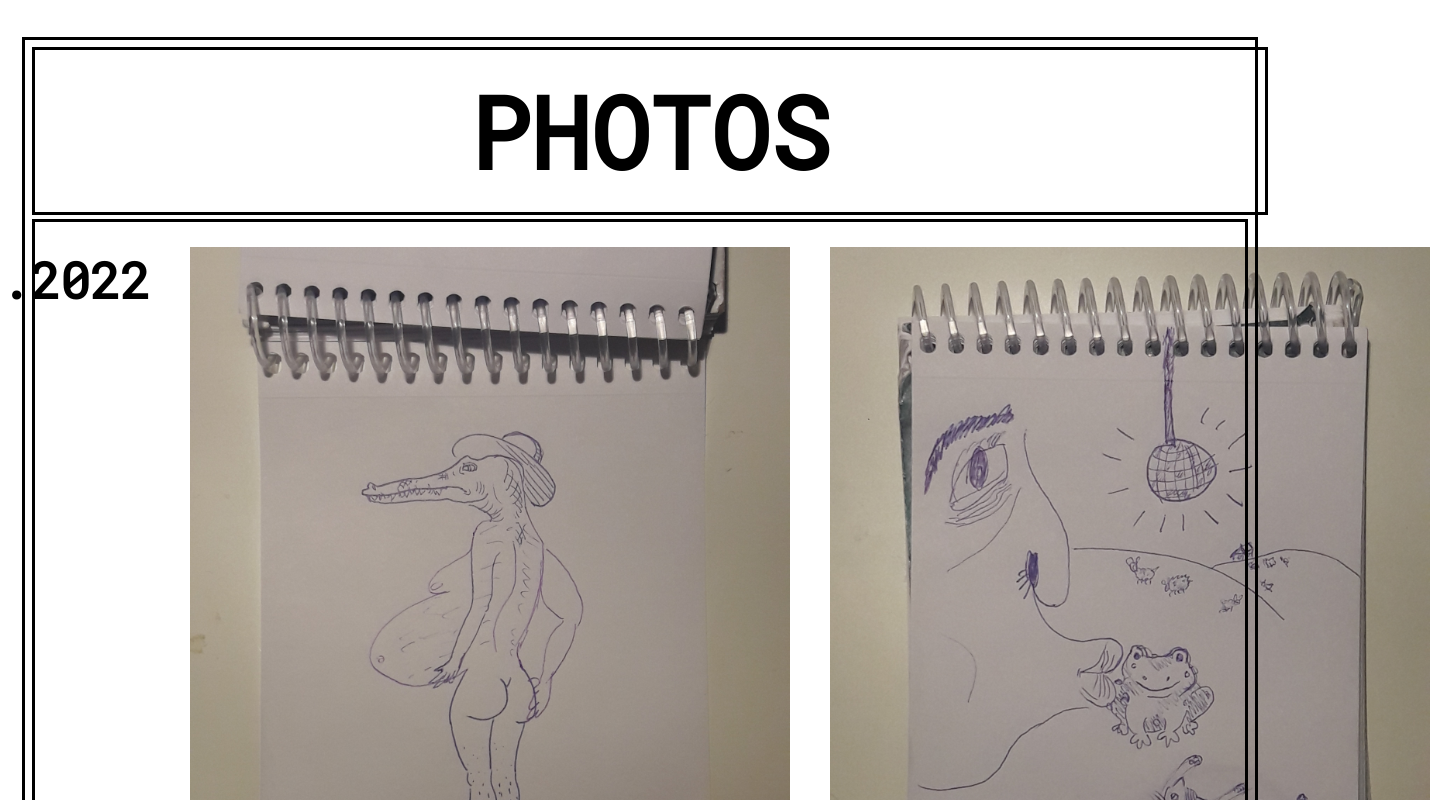
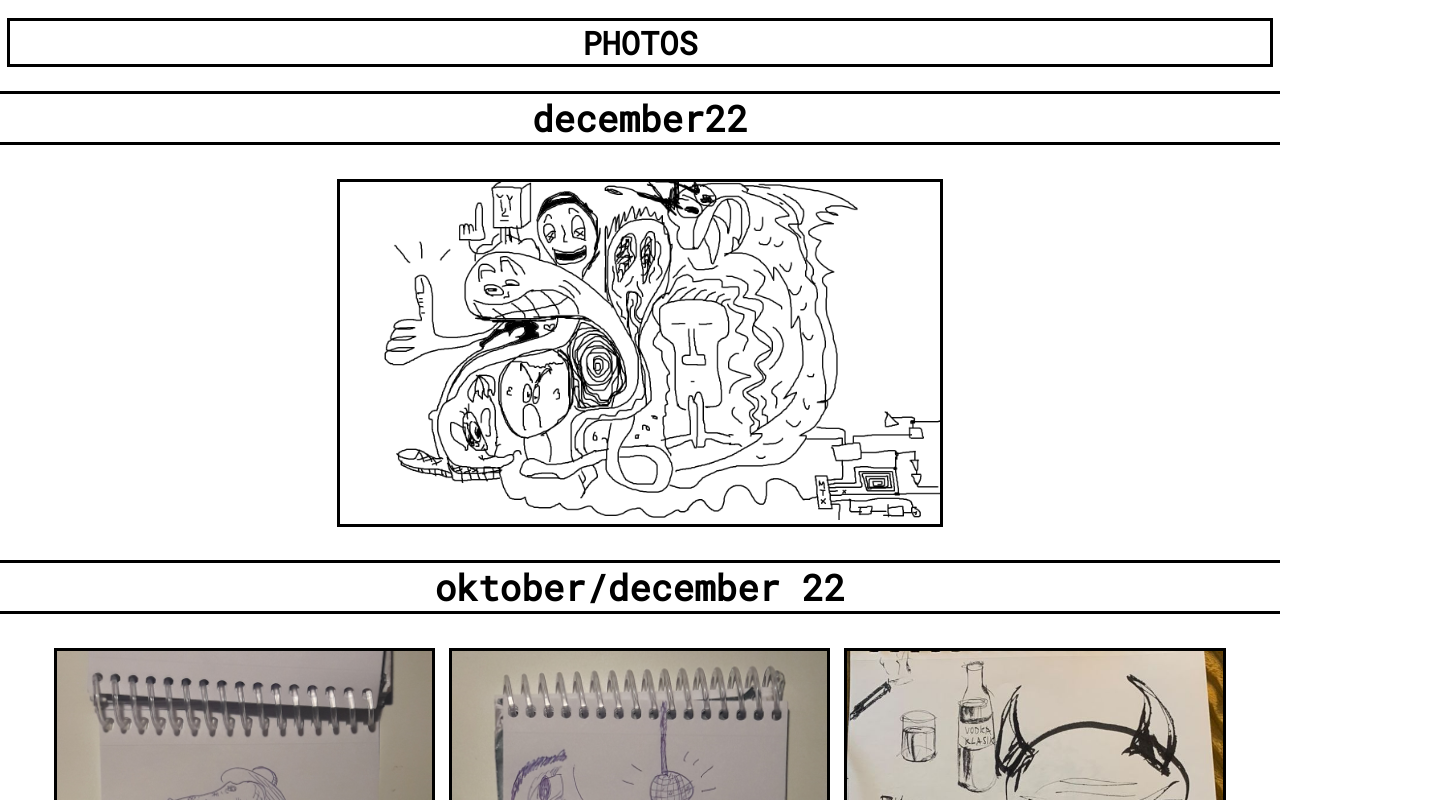
Before and after one commit to dvdjnt/board, a plain HTML site: page index.html in a window 1280 px wide. Shown: the top 800 px of the page, 1445 px wide, since content can reach past the window. Drawn offline with Linux system fonts and the light colour scheme.

Commit message:
Add files via upload

```diff
--- a/art.css
+++ b/art.css
@@ -1,64 +1,64 @@
+
+@media screen and (max-width: 800px) {  /* PHONES*/
+    .container img {
+        max-width: 350px;
+        max-height: 400px;
+    }
+
+}
+@media screen and (min-width: 800px) { /* FULLSCREEN DESKTOP*/
+    .container img {
+        max-width: 600px;
+        max-height: 500px;
+    }
+
+}
+.page-program {
+    overflow: hidden;
+    /*max-width: 1100px;*/
+
+    box-sizing: border-box;
+    display: block;
+}
+.page-header{
+    margin: 10px;
+    padding: 10;
+    display:block;
+}
+.flexbox{
+    display: flex;
+    justify-content: center;
+    flex-wrap: wrap;
+    max-width: 1200px;
+    width: 100%;
+    margin: auto;
+}
+
+.container {
+    margin: 10px;
+    outline: solid;
+
+}
 .headline {
-    font-size: 100px;
-    width: 100%;
-    height: 100%;
+    padding: 0px;
+    margin: 0px;
     outline: solid;
 }
-
-.section {
-
-
-    display: flex;
-    flex-direction: column;
-
-    flex-wrap: nowrap;
-    flex-grow: 1;
-    justify-content: space-around;
-
+.text {
+    /* font-size: 100%; */
+    font-size: 1.5rem;
     outline: solid;
-}
-/*
-.box {
-    max-width: 50%;
-    max-height: 50%;
-}
-object-fit: contain;
-
-
-display: inline-block;
-width: 100%;
-*/
-.row {
-    display: flex;
-    flex-direction: row;
-    justify-content: center;
-
-    flex-wrap: nowrap;
-    flex-grow: 1;
-
-    font-size: 100px;
-    outline: solid;
-}
-
-.date {
-    font-size: 50px;
-}
-
-.box {
-    text-align: center;
-    justify-content: center;
-    align-content: center;
-}
-
-.box img {
-    display: inline-block;
-    width:  auto;
-    max-height: 800px;
-    vertical-align: center;
-    object-fit: contain;
+    text-align:center;
+    margin: auto;
 
 }
-
+.container img {
+    /*
+    max height/width based on media device
+    */
+    width: auto;
+    height: auto;
+}
 /*
     height: 50%;
     width: 50%;
@@ -68,40 +68,17 @@ width: 100%;
      min-width: 397px;
     min-height: 560px;
 */
-
 h1 {
-    text-align: center;
     color: black;
 }
-
 body {
     background-color: white;
-    text-align: left;
+    text-align: center;
     font-family: 'Roboto Mono', monospace;
-    margin: 5px;
-    padding: 5px;
-}
-
-img {
-    width: 100%;
-    display:block
-}
-
-* {
-    margin: 5px;
-    padding: 5px;
-    border: 0;
-    outline: 0;
-    font-size: 100%;
-
+    margin: 0;
+    /* font-size: 100%; */
 
 }
-
-/*
-    overflow: auto;
-    vertical-align: baseline;
-    background: transparent;
+* {
     box-sizing: border-box;
-    overflow: auto;
-
-    */
+}
--- a/index.html
+++ b/index.html
@@ -5,53 +5,117 @@
     <meta http-equiv="X-UA-Compatible" content="IE=edge">
     <meta name="viewport" content="width=device-width, initial-scale=1.0">
     <link rel="stylesheet" type="text/css" href="art.css" media="screen" />
+
     <link href='https://fonts.googleapis.com/css?family=Roboto+Mono' rel='stylesheet'>
     <title>PHOTOS</title>
+
 </head>
 <body>
     <header>
         <!--
-            <nav>
-                <h1> PHOTOS</h1>
-            </nav>
+            <div class="navbar">
+                nehehe
+            </div>
         -->
     </header>
 
-    <div class="section">
-        <div class="headline">
-           <h1> PHOTOS</h1>
+
+    <div class="page-program">
+        <div class="page-header">
+            <div class="headline">
+                <h1>PHOTOS</h1>
+             </div>
         </div>
 
-
-
-        <div id="row1" class="row">
-            <div class="date">
-                <h2> 04.11.2022</h2>
-            </div>
-            <div class="box">
-                <img src="./resources/content/art/krokodyl.jpg" alt="photo"/>
-            </div>
-            <div class="box">
-                    <img src="./resources/content/art/bozk.jpg" alt="photo"/>
+        <div class="text container">
+            <h2>december22</h2>
+        </div>
+        <div class="flexbox">
+            <div class="art container">
+                <img src="./resources/content/art/autoporter,2022.png" alt="photo"/>
             </div>
         </div>
 
+        <div class="content">
+            <div class="text container">
+                <h2>oktober/december 22</h2>
+            </div>
+            <div class="flexbox">
+                <div class="art container">
+                    <img src="./resources/content/art/krokodyl.jpg" alt="photo"/>
+                </div>
+                <div class="art container">
+                    <img src="./resources/content/art/bozk.jpg" alt="photo"/>
+                </div>
+                <div class="art container">
+                    <img src="./resources/content/art/diabol.jpg" alt="photo"/>
+                </div>
+                <div class="art container">
+                    <img src="./resources/content/art/hola_cajka.jpg" alt="photo"/>
+                </div>
+                <div class="art container">
+                    <img src="./resources/content/art/dean.jpg" alt="photo"/>
+                </div>
+                <div class="art container">
+                    <img src="./resources/content/art/kosostvorec.jpg" alt="photo"/>
+                </div>
+                <div class="art container">
+                    <img src="./resources/content/art/voda_na_hlave.jpg" alt="photo"/>
+                </div>
+            </div>
 
+            <div class="text container">
+                <h2>babka isla do fugy</h2>
+            </div>
+            <div class="flexbox">
+                <div class="art container">
+                    <img src="./resources/content/art/isla_babka_do_fugy2.png" alt="photo"/>
+                </div>
+                <div class="art container">
+                    <img src="./resources/content/art/isla_babka_do_fugy1.png" alt="photo"/>
+                </div>
+            </div>
 
-        <div id="row2" class="row">
-            <div class="box">
-                <img src="./resources/content/art/isla_babka_do_fugy2.png" alt="photo"/>
+            <div class="text container">
+                <h2>obesenec</h2>
             </div>
-            <div class="box">
-                <img src="./resources/content/art/isla_babka_do_fugy1.png" alt="photo"/>
+            <div class="flexbox">
+                <div class="art container">
+                    <img src="./resources/content/art/operenec.png" alt="photo"/>
+                </div>
+                <div class="art container">
+                    <img src="./resources/content/art/niki.png" alt="photo"/>
+                </div>
+                <div class="art container">
+                    <img src="./resources/content/art/napis_jedno_slovo.png" alt="photo"/>
+                </div>
+                <div class="art container">
+                    <img src="./resources/content/art/C_ako_sax.png" alt="photo"/>
+                </div>
             </div>
-            <div class="date">
-                <h2> babka isla do fugy</h2>
+
+            <div class="text container">
+                <h2>luckin digitalny tablet</h2>
+            </div>
+            <div class="flexbox">
+                <div class="art container">
+                    <img src="./resources/content/art/tele_vo_vyklade.jpg" alt="photo"/>
+                </div>
+                <div class="art container">
+                    <img src="./resources/content/art/tebejebegang.png" alt="photo"/>
+                </div>
+            </div>
+            <!--
+                <div class="container">
+                    <h2>dzungalo muj</h2>
+                </div>
+                <div class="container">
+                    <h2>chas mro kar</h2>
+                </div>
+
+            -->
             </div>
         </div>
-
-
-
     </div>
 
     <footer>
```
Also changed, not shown: resources/content/art/autoporter,2022.png (added), resources/content/art/dean.jpg (added), resources/content/art/diabol.jpg (added), resources/content/art/hola_cajka.jpg (added), resources/content/art/kosostvorec.jpg (added), resources/content/art/tele_vo_vyklade.jpg (added), resources/content/art/voda_na_hlave.jpg (added), 5 other files.
